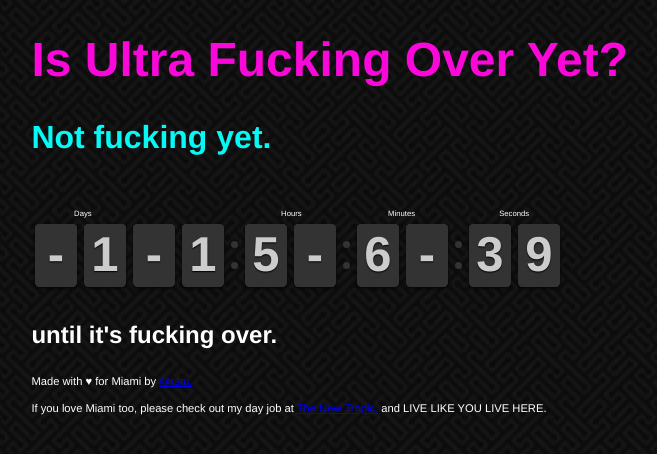
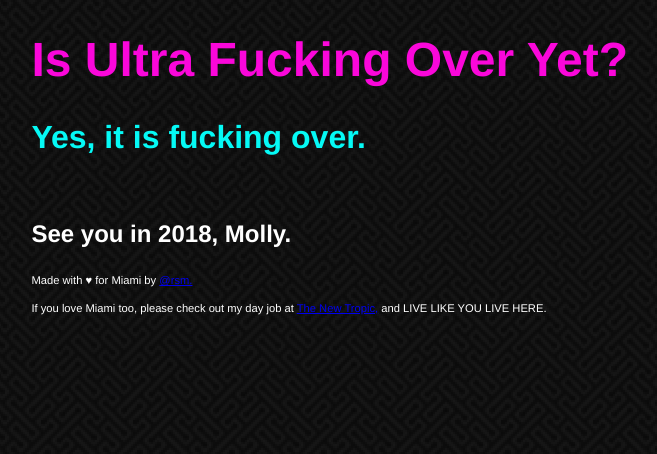
Before and after one commit to rebekahmonson/rebekahmonson.github.io, a Jekyll site: the page built from ultra.html, in a window 1280 px wide. Shown: the top 454 px of the page, without its empty margins (103-760 px from the left). Built offline with Jekyll 4.4.1, drawn with Linux system fonts in a browser that asks for light colours; nearby versions of some CDN libraries.

Commit message:
CLOCK CHANGE

```diff
--- a/_layouts/ultra.html
+++ b/_layouts/ultra.html
@@ -50,10 +50,14 @@
         margin: 0 0 4em 0;
       }
       .next{
+
+      }
+      .notyet{
         display: none;
       }
       @media all and (min-width: 200px) {
         .clock{
+          display: none;
           zoom: 0.35;
           -moz-transform: scale(0.35)
         }
```
